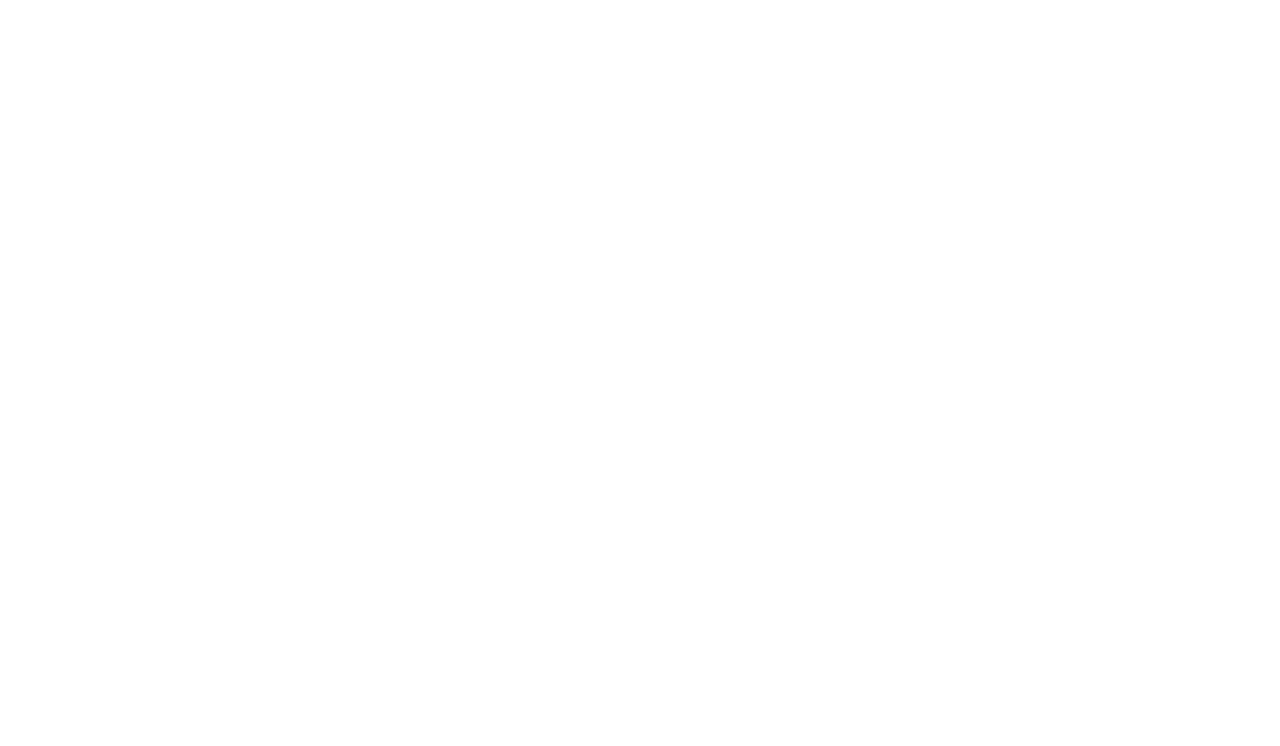
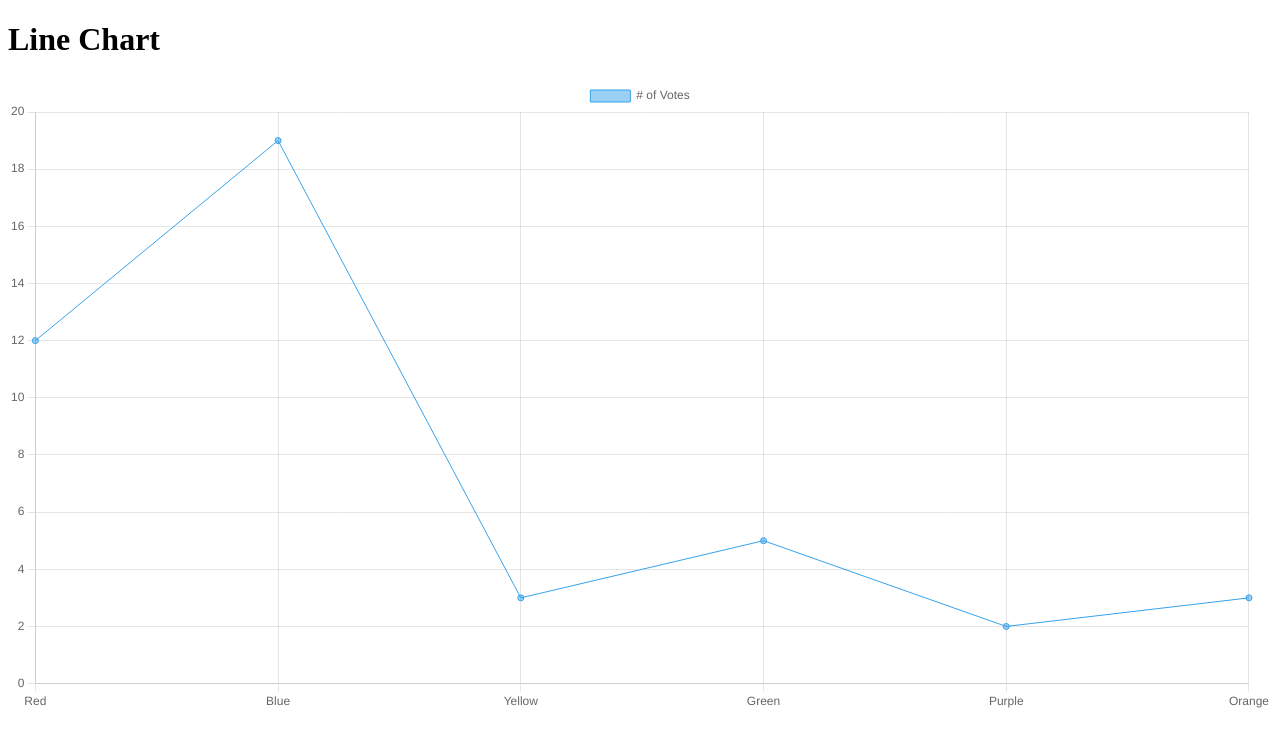
Before and after one commit to ElizhaSegura/IT21-A, a plain HTML site: page linechart.html in a window 1280 px wide. Drawn offline with nearby package versions, Linux system fonts and the light colour scheme.

Commit message:
Added basic linechart.js implementation

```diff
--- a/linechart.html
+++ b/linechart.html
@@ -0,0 +1,40 @@
+<!DOCTYPE html>
+<html lang="en">
+
+<head>
+    <meta charset="UTF-8">
+    <meta name="viewport" content="width=device-width, initial-scale=1.0">
+    <title>Line Chart</title>
+
+    <script src="https://cdn.jsdelivr.net/npm/chart.js"></script>
+</head>
+
+<body>
+    <h1>Line Chart</h1>
+    <div>
+        <canvas id="myChart"></canvas>
+    </div>
+</body>
+<script>
+  const ctx = document.getElementById('myChart');
+
+  new Chart(ctx, {
+    type: 'line',
+    data: {
+      labels: ['Red', 'Blue', 'Yellow', 'Green', 'Purple', 'Orange'],
+      datasets: [{
+        label: '# of Votes',
+        data: [12, 19, 3, 5, 2, 3],
+        borderWidth: 1
+      }]
+    },
+    options: {
+      scales: {
+        y: {
+          beginAtZero: true
+        }
+      }
+    }
+  });
+</script>
+</html>
```
Also changed, not shown: index.html (+2 -1 lines).
